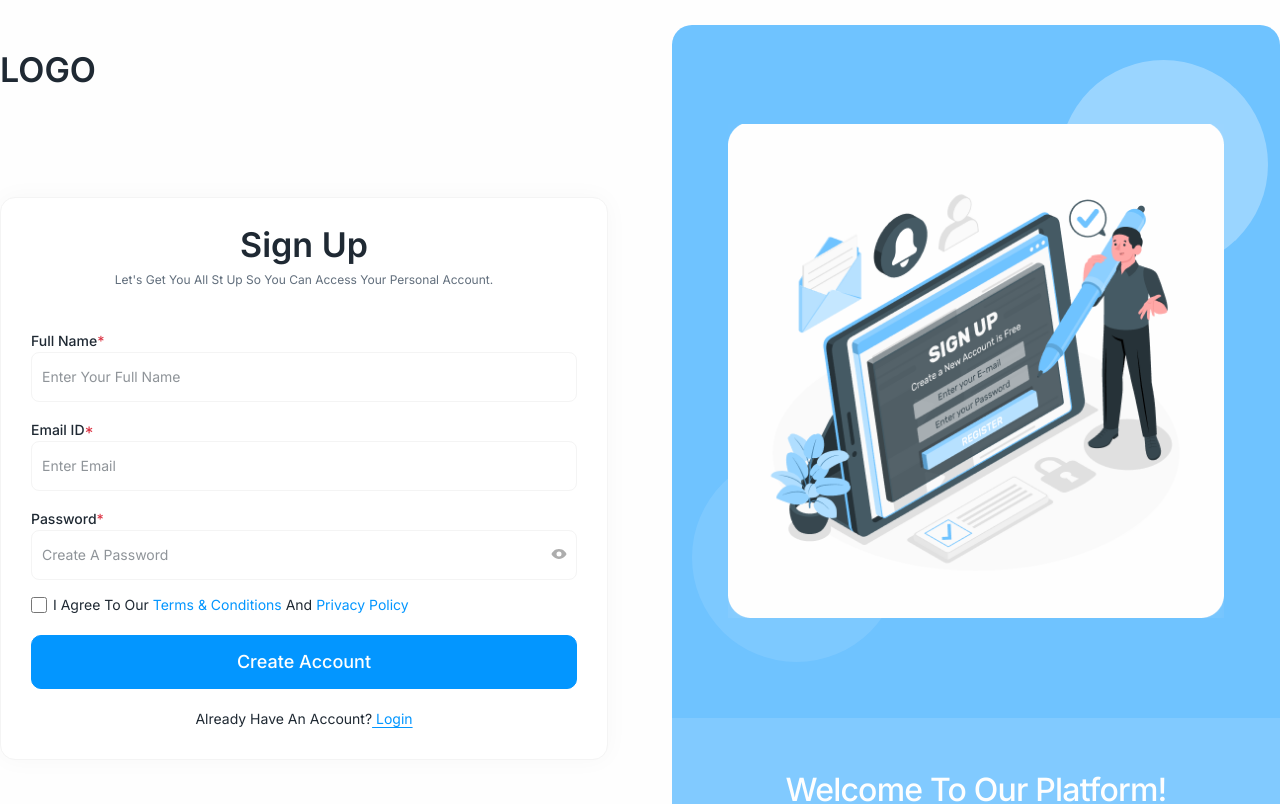
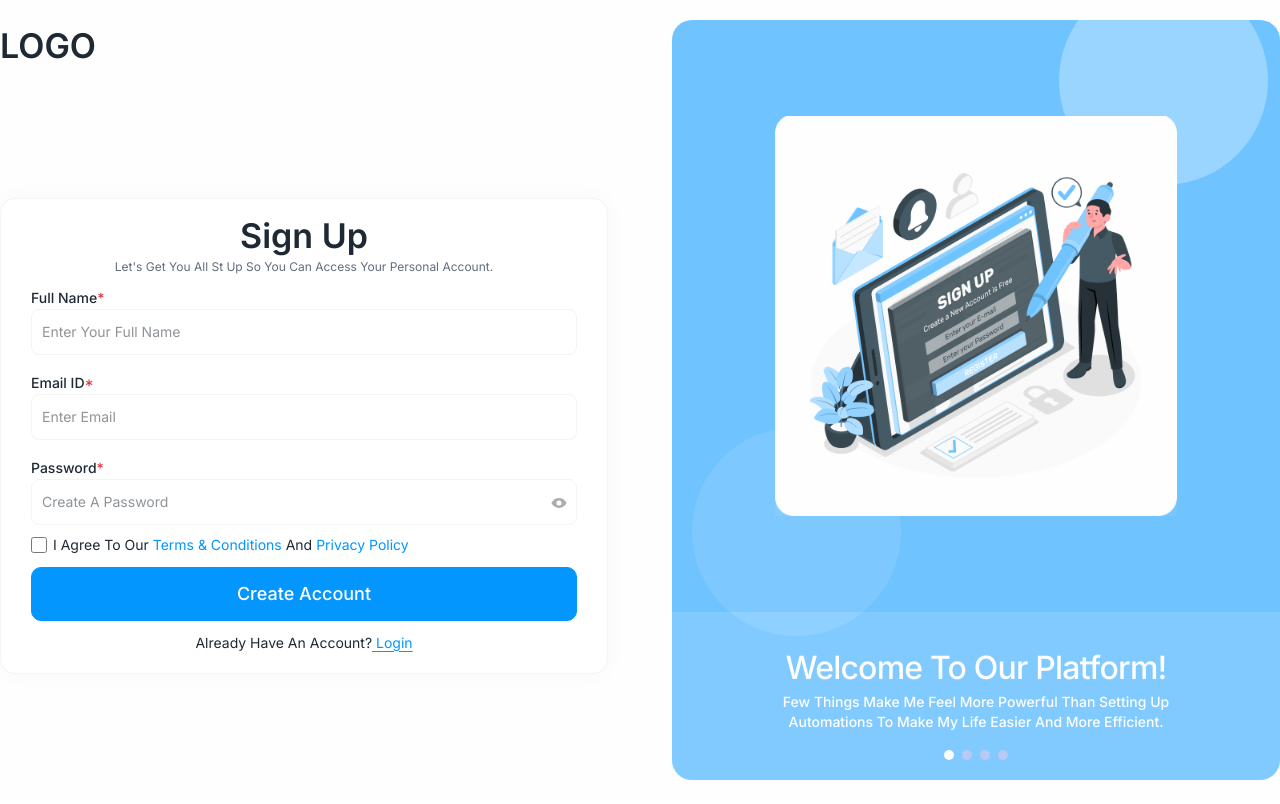
Before and after one commit to sumithub/rs-web-develop, a Next.js app: page /register in a window 1280 px wide. Shown: the top 804 px of the page. Built offline with nearby package versions, Linux system fonts and the light colour scheme.

Commit message:
register page fixes

```diff
--- a/src/app/globals.css
+++ b/src/app/globals.css
@@ -257,3 +257,11 @@ td {
   border-bottom: 1px solid #E6E6E6;
   background-color: white;
 }
+
+
+.slick-list,
+.slick-track,
+.slick-slide,
+.slick-slide>div:first-child {
+  height: 100% !important;
+}
--- a/src/app/register/page.js
+++ b/src/app/register/page.js
@@ -3,10 +3,9 @@ import React from 'react'
 import Signup from '../../components/Signup'
 
 function RegisterPage() {
-  return (
-    <AuthLayout>
-      <Signup />
-    </AuthLayout>
+  return (<AuthLayout cardClass='py-5!'>
+    <Signup />
+  </AuthLayout>
   )
 }
 
--- a/src/components/Signup.js
+++ b/src/components/Signup.js
@@ -31,9 +31,10 @@ export default function Signup() {
     return (<>
         <div>
             <h2 className="text-[34px] leading-none font-semibold text-secondary text-center">Sign Up</h2>
-            <p className="text-xs pt-2.5 pb-[25px] capitalize text-center text-[#616E7C]">Let&#39;s get you all st up so you can access your personal account.</p>
+            <p className="text-xs sm:pt-1.5 pt-2.5 pb-2.5 capitalize text-center text-[#616E7C]">Let&#39;s get you all st up so you can access your personal account.</p>
             <form onSubmit={handleSubmit(onSubmit)}>
                 <InputForm
+                    class_="mt-0!"
                     label="Full Name"
                     name="name"
                     inputType="text"
@@ -85,7 +86,7 @@ export default function Signup() {
                     watch={watch}
                 />
 
-                <label htmlFor="terms" className="mt-[15px] gap-1.5 flex items-center">
+                <label htmlFor="terms" className="mt-[10px] gap-1.5 flex items-center">
                     <Checkbox2
                         id="terms" />
                     <div className="text-sm text-secondary">
@@ -102,12 +103,12 @@ export default function Signup() {
                 <button
                     type="submit"
                     disabled={loading}
-                    className="disabled:bg-primary/50 text-text text-lg mt-5 rounded-[10px] border border-primary hover:bg-text hover:text-primary cursor-pointer font-medium text-center py-3 px-3.5 w-full bg-primary"
+                    className="disabled:bg-primary/50 text-text text-lg mt-3 rounded-[10px] border border-primary hover:bg-text hover:text-primary cursor-pointer font-medium text-center py-3 px-3.5 w-full bg-primary"
                 >
                     {loading ? "Creating Account..." : "Create Account"}
                 </button>
 
-                <h2 className="text-sm text-center mt-5 capitalize text-secondary">
+                <h2 className="text-sm text-center mt-3 capitalize text-secondary">
                     Already have an account?
                     <Link href="/login" className="text-primary underline underline-offset-[3px]">
                         {" "}
--- a/src/components/common/AuthLayout.js
+++ b/src/components/common/AuthLayout.js
@@ -3,17 +3,20 @@ import Welcome from './Welcome';
 import Card from './Card';
 import Link from 'next/link';
 
-export default function AuthLayout({ children, title = false, error = false, message = false, dangerClass }) {
+export default function AuthLayout({ cardClass = "", children, title = false, error = false, message = false, dangerClass }) {
   return (<div className="bg-text">
     <div className="max-w-7xl mx-auto xl:px-0 px-12 relative">
-      <Link href="/" className="mt-11 text-secondary inline-block absolute font-semibold text-[34px]">LOGO</Link>
-      <div className="grid grid-cols-2 gap-16 items-center">
-        <div>
-          <Card>
-            <div className='text-[34px] font-semibold text-secondary text-center capitalize'>{title}</div>
-            <div className={`text-[34px] font-semibold text-danger text-center capitalize ${dangerClass}`}>{error}</div>
-            {message && <div className='text-xs text-[#616E7C] text-center capitalize pt-2 pb-5'>{message}</div>}
-            {children}
+      <div className="grid grid-cols-2 gap-16">
+        <div className='flex justify-between flex-col'>
+          <Link href="/" className="text-secondary inline-block  font-semibold text-[34px] pt-5">LOGO</Link>
+
+          <Card class_="flex-1 flex items-center w-full h-full" cardClass={cardClass}>
+            <div className='w-full'>
+              <div className='text-[34px] font-semibold text-secondary text-center capitalize'>{title}</div>
+              <div className={`text-[34px] font-semibold text-danger text-center capitalize ${dangerClass}`}>{error}</div>
+              {message && <div className='text-xs text-[#616E7C] text-center capitalize pt-2 pb-5'>{message}</div>}
+              {children}
+            </div>
           </Card>
         </div>
         <Welcome />
--- a/src/components/common/Card.js
+++ b/src/components/common/Card.js
@@ -1,8 +1,8 @@
 import React from 'react'
 
-function Card({ children }) {
-  return (<div>
-    <div className="rounded-[15px] bg-white border border-[#F4F4F4] p-[30px] shadow-[_0px_0px_25px_0px_#00000008]">
+function Card({ children, class_ = "", cardClass = "" }) {
+  return (<div className={class_}>
+    <div className={`${cardClass} w-full rounded-[15px] bg-white border border-[#F4F4F4] p-[30px] shadow-[_0px_0px_25px_0px_#00000008]`}>
       {children}
     </div>
   </div>
--- a/src/components/common/Welcome.js
+++ b/src/components/common/Welcome.js
@@ -10,21 +10,25 @@ export default function Welcome() {
         speed: 500,
         slidesToShow: 1,
         slidesToScroll: 1,
-        autoplaySpeed: 3000,
-        autoplay: true,
+        //autoplaySpeed: 3000,
+        //autoplay: true,
     };
 
-    return (<div className="bg-primary2 w-full rounded-[20px] my-[25px]">
-        <Slider {...settings}>
-            <Item />
-            <Item />
-            <Item />
-            <Item />
-        </Slider>
-    </div>)
+
+    return (<div className="flex items-center h-screen py-5">
+        <div className="bg-primary2 w-full rounded-[20px] overflow-hidden h-[calc(100vh-40px)]">
+            <Slider {...settings} className="h-full">
+                <Item />
+                <Item />
+                <Item />
+                <Item />
+            </Slider>
+        </div>
+    </div>
+    );
 }
 
-const Item = () => {
+const Item = ({ }) => {
     let imgName = "";
     const pathname = usePathname();
 
@@ -36,18 +40,38 @@ const Item = () => {
         imgName = "signup"
     }
 
-    return <div>
-        <div className="relative">
-            <Image src={`/images/image-1.svg`} alt="image-1" width={209} height={209} className="absolute right-3 z-0 -top-16" />
-            <div>
-                <Image src={`/images/auth/${imgName}.png`} alt="signup" width={502} height={500} className="mx-auto mt-[99px] z-10 w-full px-14 relative rounded-[23px]" />
+    return (<div className="h-full flex flex-col justify-between">
+        <div className="flex-1 flex items-center justify-center transition transition-all duration-700 py-5" >
+            <div className="relative w-full px-14 h-full flex items-center justify-center">
+                <Image
+                    src={`/images/image-1.svg`}
+                    alt="image-1"
+                    width={209}
+                    height={209}
+                    className="absolute right-3 z-0 -top-16"
+                />
+                <Image
+                    id="scroll-image"
+                    src={`/images/auth/${imgName}.png`}
+                    alt="signup"
+                    width={502}
+                    height={500}
+                    className="z-10 rounded-[23px] object-contain max-h-[400px]"
+                />
+                <Image
+                    src="/images/image-2.svg"
+                    alt="image-2"
+                    width={209}
+                    height={209}
+                    className="absolute left-5 z-0 -bottom-11"
+                />
             </div>
-            <Image src="/images/image-2.svg" alt="image-2" width={209} height={209} className="absolute left-5 z-0 -bottom-11" />
         </div>
-        <div className="bg-white/[13%] mt-[100px] pt-12 pb-[78px] px-10">
+        <div className="bg-white/[13%] pt-8 pb-12 px-10"
+            id="text-container">
             <h2 className="text-[32px] text-text tracking-tight font-medium text-center">Welcome To Our Platform!</h2>
             <p className="text-sm font-medium capitalize text-text text-center">Few things make me feel more powerful than setting up <br /> automations to make my life easier and more efficient.</p>
-            {/* <h2 className="mt-[30px] text-center">---</h2> */}
         </div>
     </div>
+    );
 }
--- a/src/components/form/Input.js
+++ b/src/components/form/Input.js
@@ -39,7 +39,7 @@ export default function Input({ isRequired, label, placeholder, labelClass, inpu
                 <input
                     placeholder={placeholder} type={inputType === "password" ? type : (inputType || "text")}
                     disabled={disabled}
-                    className={`border ${error ? "border-danger" : "border-[#F4F4F4]"} focus:outline-0 focus-visible:outline-0 focus:border-primary/60 w-full rounded-lg py-3.5 px-2.5 text-sm text-secondary ${inputClass}`}
+                    className={`border ${error ? "border-danger" : "border-[#F4F4F4]"} focus:outline-0 focus-visible:outline-0 focus:border-primary/60 w-full rounded-lg py-3 px-2.5 text-sm text-secondary ${inputClass}`}
                 />
             </div>
             {error && <p className="text-xs pt-[5px] capitalize text-danger">{error}</p>}
--- a/src/components/form/InputForm.js
+++ b/src/components/form/InputForm.js
@@ -3,7 +3,7 @@
 import Image from "next/image";
 import { useState } from "react";
 
-export default function InputForm({ watch, setValue, clearValue = true, isRequired, label, placeholder, labelClass, inputType = "text", inputClass = "", formProps, errors, icon, disabled, iconClass = "" }) {
+export default function InputForm({ class_ = "", watch, setValue, clearValue = true, isRequired, label, placeholder, labelClass, inputType = "text", inputClass = "", formProps, errors, icon, disabled, iconClass = "" }) {
     const [type, setType] = useState("password")
     let error = "";
 
@@ -26,7 +26,7 @@ export default function InputForm({ watch, setValue, clearValue = true, isRequir
     };
 
     return (
-        <div className={`mt-[15px]`}>
+        <div className={`mt-[15px] ${class_}`}>
             <label className={`text-sm font-medium text-secondary ${labelClass}`}> {label}{isRequired && <span className="text-danger">*</span>}</label>
             <div className="relative">
                 {(inputType !== "password" && icon && watch(formProps?.name)) && (
@@ -53,10 +53,10 @@ export default function InputForm({ watch, setValue, clearValue = true, isRequir
                     placeholder={placeholder} type={inputType === "password" ? type : (inputType || "text")}
                     {...formProps}
                     disabled={disabled}
-                    className={`border ${error ? "border-danger" : "border-[#F4F4F4]"} focus:outline-0 focus-visible:outline-0 focus:border-primary/60 w-full rounded-lg py-3.5 px-2.5 text-sm text-secondary  ${inputClass}`}
+                    className={`border ${error ? "border-danger" : "border-[#F4F4F4]"} focus:outline-0 focus-visible:outline-0 focus:border-primary/60 w-full rounded-lg py-3 px-2.5 text-sm text-secondary  ${inputClass}`}
                 />
             </div>
-            {error && <p className="text-xs pt-[5px] capitalize text-danger">{error}</p>}
+            {error && <p className="text-xs pt-[3px] capitalize text-danger">{error}</p>}
         </div>
     );
 }
```
